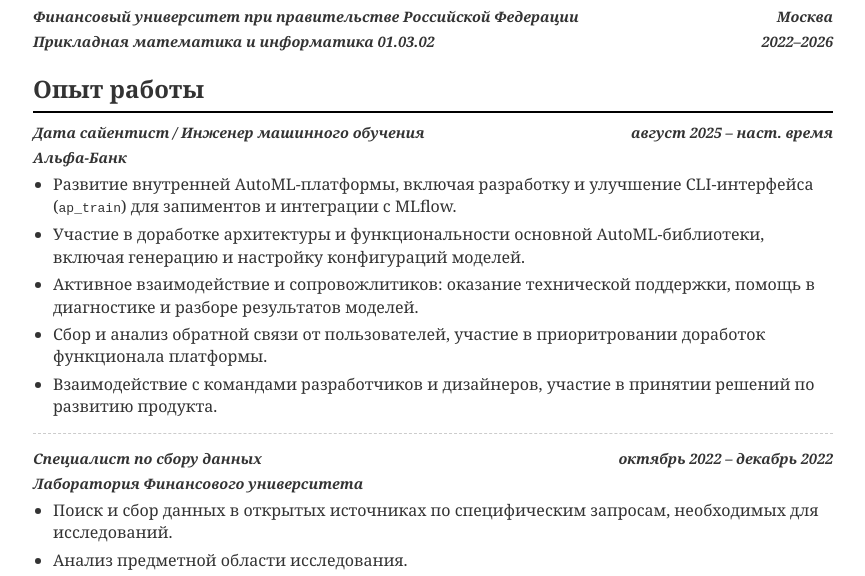
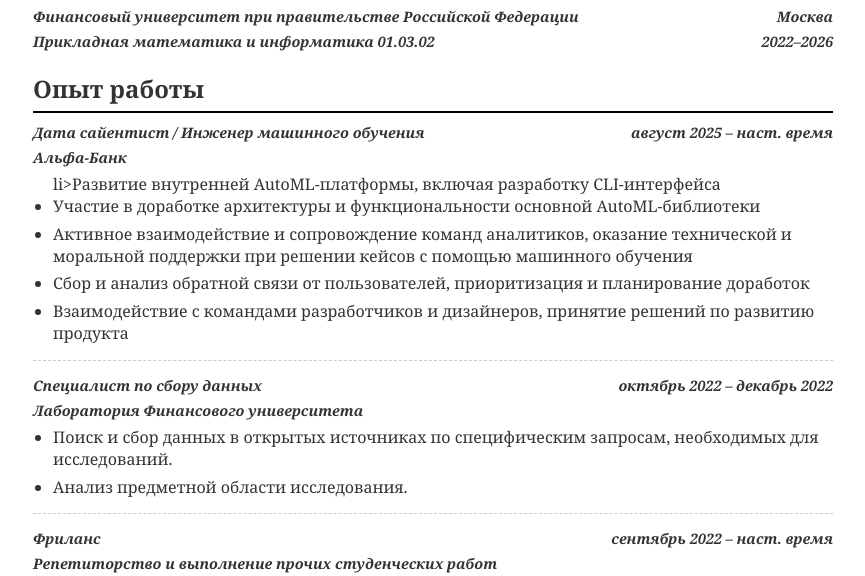
Before and after one commit to astralbliss/astralbliss.github.io, a plain HTML site: page index.html in a window 1280 px wide. Shown: the part 206-782 px from the top of the page, without its empty margins (207-1072 px from the left). Drawn offline with Linux system fonts and the light colour scheme.

Commit message:
Update index.html

```diff
--- a/index.html
+++ b/index.html
@@ -187,11 +187,11 @@
                     <span></span>
                 </div>
                 <ul>
-                    <li>Развитие внутренней AutoML-платформы, включая разработку и улучшение CLI-интерфейса (<code>ap_train</code>) для запиментов и интеграции с MLflow.</li>
-                    <li>Участие в доработке архитектуры и функциональности основной AutoML-библиотеки, включая генерацию и настройку конфигураций моделей.</li>
-                    <li>Активное взаимодействие и сопровожлитиков: оказание технической поддержки, помощь в диагностике и разборе результатов моделей.</li>
-                    <li>Сбор и анализ обратной связи от пользователей, участие в приоритровании доработок функционала платформы.</li>
-                    <li>Взаимодействие с командами разработчиков и дизайнеров, участие в принятии решений по развитию продукта.</li>
+                    li>Развитие внутренней AutoML-платформы, включая разработку CLI-интерфейса</li>
+                    <li>Участие в доработке архитектуры и функциональности основной AutoML-библиотеки</li>
+                    <li>Активное взаимодействие и сопровождение команд аналитиков, оказание технической и моральной поддержки при решении кейсов с помощью машинного обучения</li>
+                    <li>Сбор и анализ обратной связи от пользователей, приоритизация и планирование доработок</li>
+                    <li>Взаимодействие с командами разработчиков и дизайнеров, принятие решений по развитию продукта</li>
                 </ul>
             </div>
 
```
